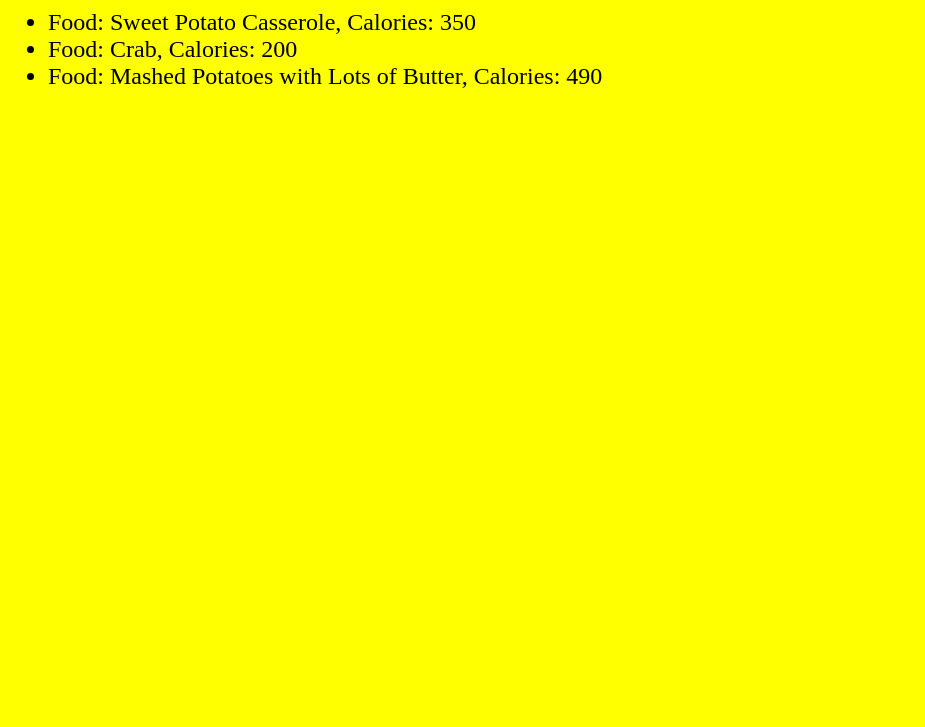
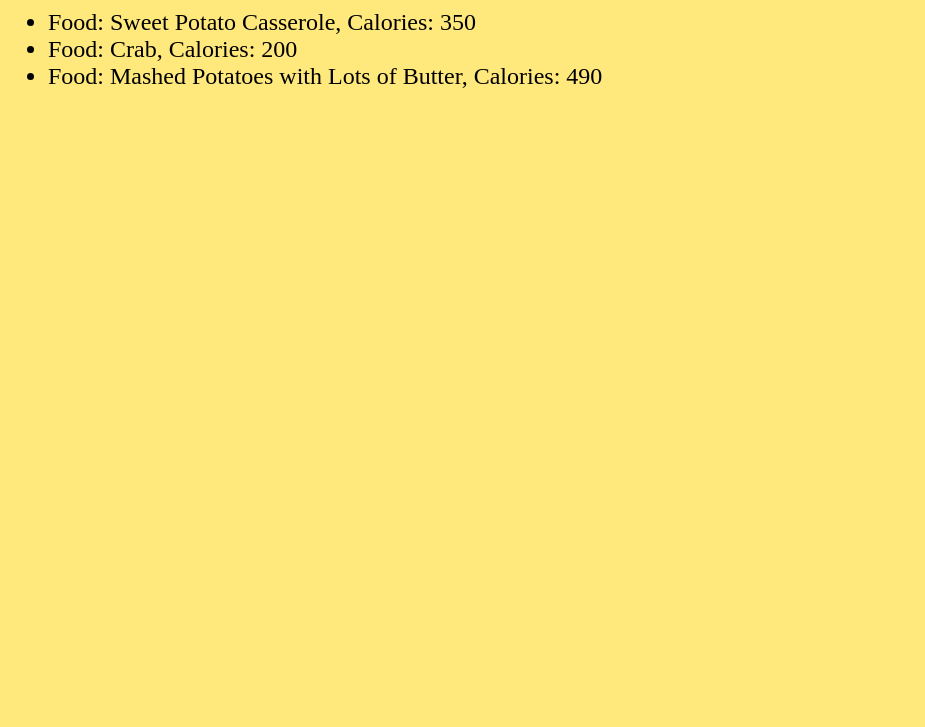
Before and after one commit to SageJohnson/my-template-engine, a plain HTML site: page index.html in a window 1280 px wide. Shown: the part 73-800 px from the top of the page, without its empty margins (0-925 px from the left). Drawn offline with Linux system fonts and the light colour scheme.

Commit message:
Update styles.css

```diff
--- a/styles.css
+++ b/styles.css
@@ -1,5 +1,5 @@
 body {
-  background-color: yellow;
+  background-color: #FFE87C;
 }
 
 h1 {
```
